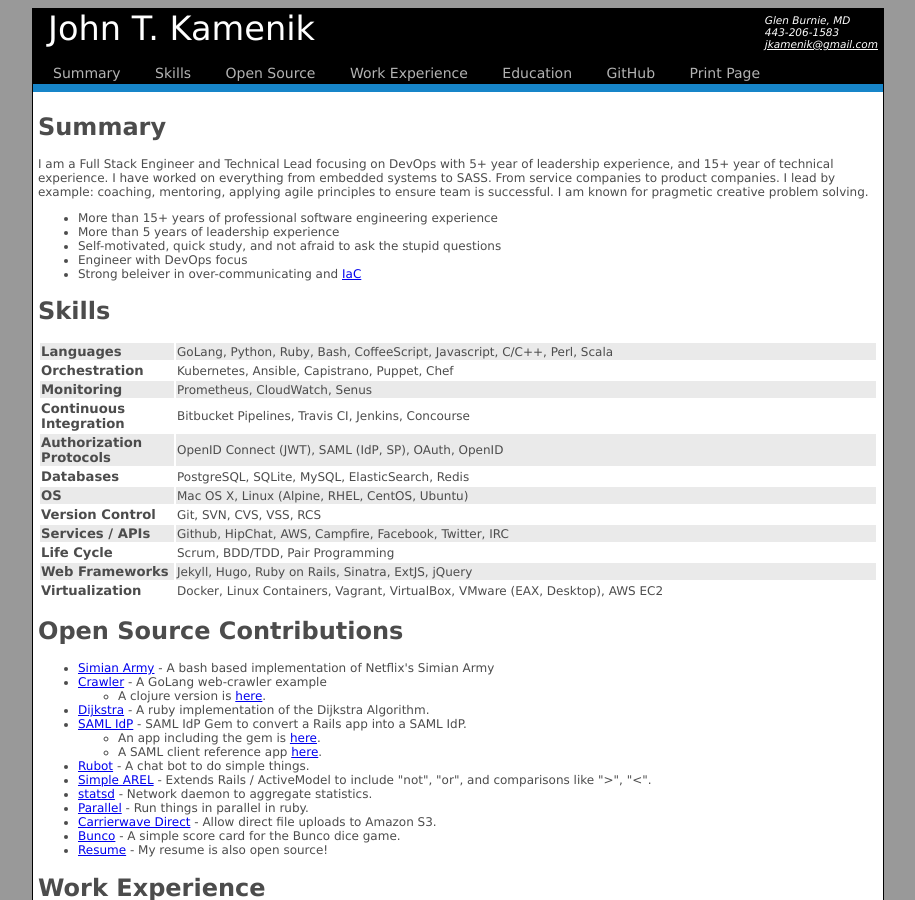
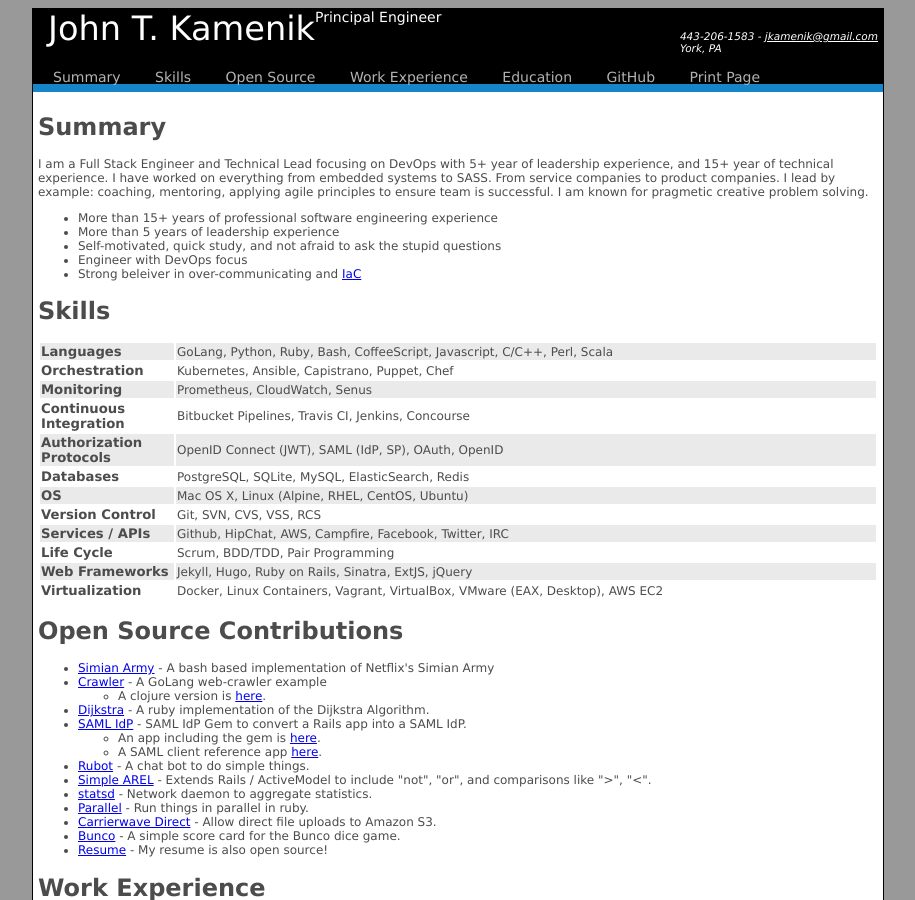
Before and after one commit to srvullupala/Resume, a Jekyll site: the page built from index.html, in a window 1280 px wide and 900 px high. Shown: the whole window, without its empty margins (182-1097 px from the left). Built offline with Jekyll 4.4.1, drawn with Linux system fonts in a browser that asks for light colours; Markdown is read by kramdown in place of the engine named in the settings.

Commit message:
Fix header info.

```diff
--- a/_includes/header.html
+++ b/_includes/header.html
@@ -1,8 +1,9 @@
 <div id="name">John T. Kamenik</div>
+<div id="title">Principal Engineer</div>
 <div id="address">
-  Glen Burnie, MD<br>
-  443-206-1583<br>
-  <a href="mailto:jkamenik@gmail.com">jkamenik@gmail.com</a>
+  443-206-1583 -
+  <a href="mailto:jkamenik@gmail.com">jkamenik@gmail.com</a><br>
+  York, PA
 </div>
 <div id="nav">
   <ul>
```
